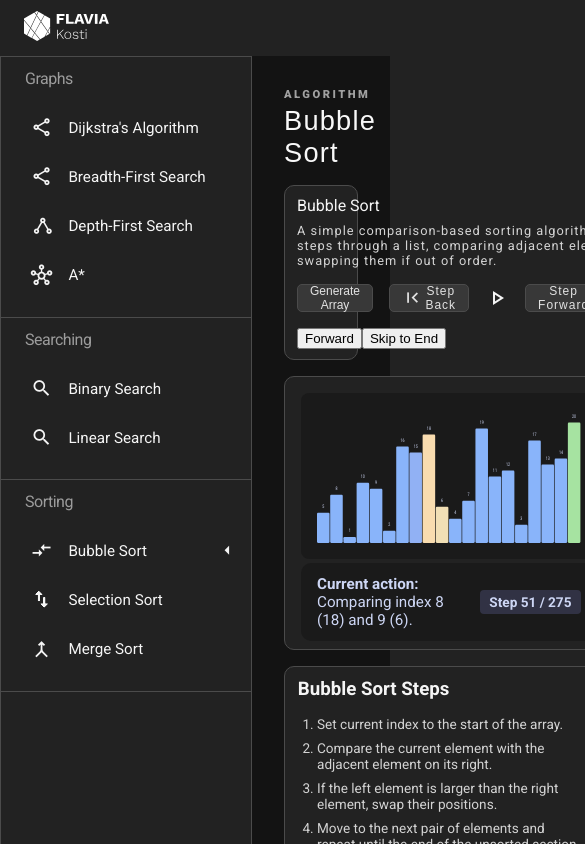
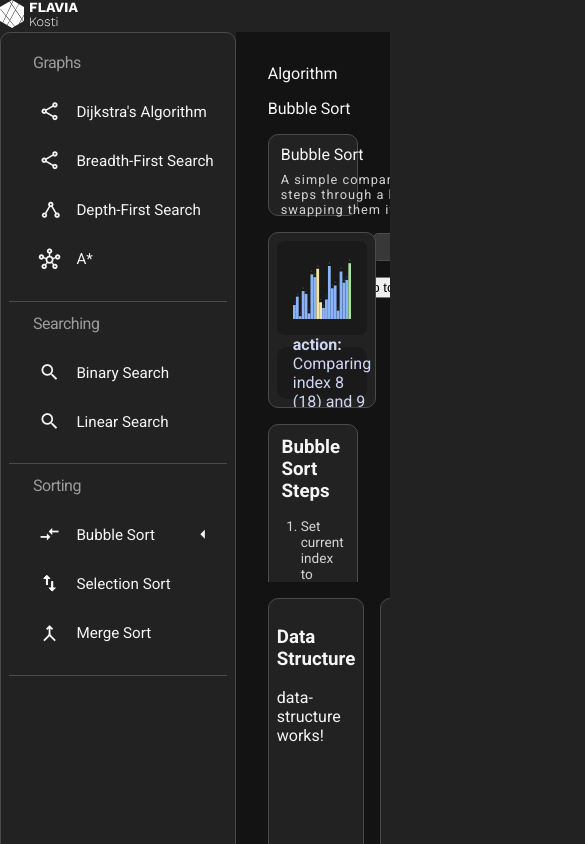
Before and after one commit to flavia3107/algorithm-visualizer, an Angular app: page / in a window 390 px wide. Shown: the top 844 px of the page, 585 px wide, since content can reach past the window. Built offline with nearby package versions, Linux system fonts and the light colour scheme.

Commit message:
Algorithm-Visualizer: Responsivity - P10

```diff
--- a/src/app/app.scss
+++ b/src/app/app.scss
@@ -1,123 +1,82 @@
 @use '../styles/color-variables' as *;
 
-.title-row {
-	height: 3.5rem;
-}
-
 .main {
-	flex: 1;
-	align-items: stretch;
-}
-
-.sidenav {
-	width: 250px;
-	flex-shrink: 0;
-	border-radius: 0;
-	padding: 0;
+	height: 100vh; /* Enforces full screen height as the boundary */
+	overflow: hidden;
 }
 
 .content {
 	flex: 1;
+	height: 100%;
 	background-color: $bg-carbon;
 	gap: 1rem;
 	padding: 2rem 2rem 1rem;
 	min-width: 0;
-}
-
-.subtitle {
-	text-transform: uppercase;
-	font-size: 0.7rem;
-	font-weight: 900;
-	letter-spacing: 2.5px;
-	color: #a1a1a1;
-}
-
-.algorithm-title {
-	font-size: 1.7rem;
-	color: #f8f8f8;
-	letter-spacing: 1.25px;
-	font-family: sans-serif;
-	margin-top: -0.75rem;
-}
-
-h3 {
-	margin: 0.2rem 0.5rem 0.5rem;
+	min-height: 0; /* Prevents children from expanding this container */
+	display: flex;
+	flex-direction: column;
+	box-sizing: border-box;
 }
 
 .controls {
-	min-height: 4rem;
+	height: 4rem;
+	flex-shrink: 0; /* Prevents controls from collapsing */
 }
 
+/* --- LOCKED 55% VISUALIZER ROW --- */
 .visualizer-row {
 	display: flex;
 	gap: 1rem;
-	flex: 1;
-	flex-wrap: wrap;
+	align-items: stretch;
+	height: 55%; /* LOCKED: Exactly 55% of content height */
+	max-height: 55%; /* Hard cap so content changes cannot expand it */
+	flex-shrink: 0; /* Prevents row from squeezing or expanding */
+	min-height: 0;
 
 	.graph {
-		flex: 4;
-		aspect-ratio: 21 / 9;
 		width: 75%;
+		height: 100%;
+		min-height: 0;
+		overflow: hidden; /* Truncates anything that tries to push boundaries */
+
+		app-visualizer {
+			display: block;
+			width: 100%;
+			height: 100%;
+			min-height: 0;
+		}
 	}
 
 	.algorithm-details {
-		flex: 3;
+		width: 25%;
+		height: 100%;
+		min-height: 0;
+		overflow: auto;
 	}
 }
 
 .data-log {
 	display: flex;
 	gap: 1rem;
-	height: 11.3rem;
+	flex: 1; /* Takes the remaining space below 55% */
+	min-height: 0;
 	box-sizing: border-box;
 }
 
-.execution-log {
-	width: 60%;
-	height: 90%;
-	display: grid;
-	grid-template-rows: auto 1fr;
-	overflow: hidden;
+@media screen and (max-width: 1064px) {
+	.main {
+		height: auto;
+		overflow: auto;
+	}
+	.visualizer-row {
+		height: 350px;
+		max-height: none;
+		flex-direction: column;
 
-	h3 {
-		margin: 0.2rem 0.5rem 0.5rem;
-	}
-
-	app-execution-log {
-		min-height: 0;
-		height: 100%;
-
-		overflow: hidden;
+		.graph,
+		.algorithm-details {
+			width: 100%;
+			height: 100%;
+		}
 	}
 }
-
-.data-structure {
-	width: 40%;
-}
-
-app-details {
-	display: block;
-	height: 100%;
-}
-
-img {
-	width: 5.3rem;
-	margin: 0 1.5rem;
-}
-
-@media screen and (max-width: 1064px) {
-	.visualizer-row {
-		flex-direction: column;
-	}
-
-	.visualizer-row .graph {
-		flex: 1;
-		aspect-ratio: 17 / 15;
-		width: auto;
-	}
-}
-
-/** TO DO
-1. Layout responsivity
-2. Clean up
-*/
--- a/src/app/components/visualizer/visualizer.scss
+++ b/src/app/components/visualizer/visualizer.scss
@@ -1,61 +1,64 @@
+:host {
+	display: block;
+	width: 100%;
+	height: 100%;
+}
+
 .stage-wrapper {
 	gap: 0.75rem;
 	width: 100%;
 	height: 100%;
-}
-
-.status-bar {
-	gap: 1rem;
-	padding: 0.75rem 1rem;
-	background: #1a1a1a;
-	border-radius: 10px;
-	color: #cdd6f4;
-	margin: auto 0.5rem;
-}
-
-.step-badge {
-	background: #313244;
-	padding: 0.25rem 0.6rem;
-	border-radius: 4px;
-	font-size: 0.85rem;
-	font-weight: bold;
-	white-space: nowrap;
-}
-
-.description {
-	margin: 0;
-	font-size: 0.95rem;
+	display: flex;
+	flex-direction: column;
+	box-sizing: border-box;
 }
 
 .viewport {
 	width: 100%;
-	height: calc(100% - 4rem);
+	flex: 1;
+	min-height: 0;
+	position: relative; /* Contain inner elements */
+	overflow: hidden;
 }
 
 .svg-container,
 .canvas-container {
+	width: 100%;
 	height: 100%;
 	background: #1a1a1a;
 	border-radius: 8px;
 	padding: 1rem;
 	box-sizing: border-box;
+	display: flex;
+	align-items: center;
 	justify-content: center;
-	margin: 0.5rem 0.5rem 0;
+	overflow: hidden;
 }
 
 svg {
 	width: 100%;
 	height: 100%;
+	max-height: 100%;
+	display: block;
 }
 
-.bar {
-	transition: y 0.1s ease, height 0.1s ease, fill 0.15s ease;
-	rx: 3px;
-}
-
+/* Canvas fix: prevents canvas height="300" attribute from dictating row height */
 canvas {
 	border: 1px solid #1a1a1a;
 	border-radius: 4px;
-	width: 100%;
-	height: 100%;
+	width: 100% !important;
+	height: 100% !important;
+	object-fit: contain; /* Keeps aspect ratio clean without stretching layout */
+	display: block;
 }
+
+.status-bar {
+	height: 3.25rem;
+	flex-shrink: 0;
+	gap: 1rem;
+	padding: 0 1rem;
+	background: #1a1a1a;
+	border-radius: 10px;
+	color: #cdd6f4;
+	box-sizing: border-box;
+}
```
